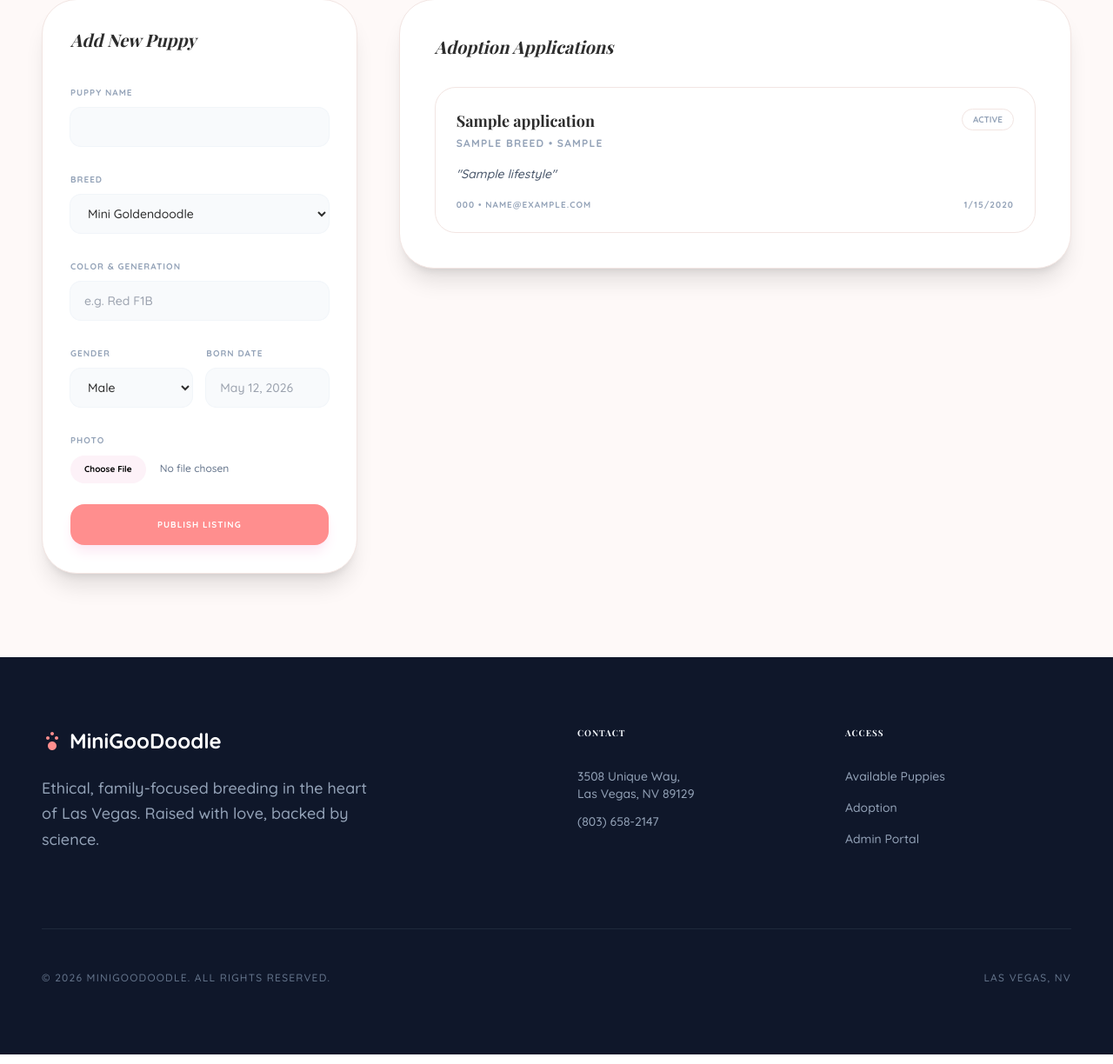
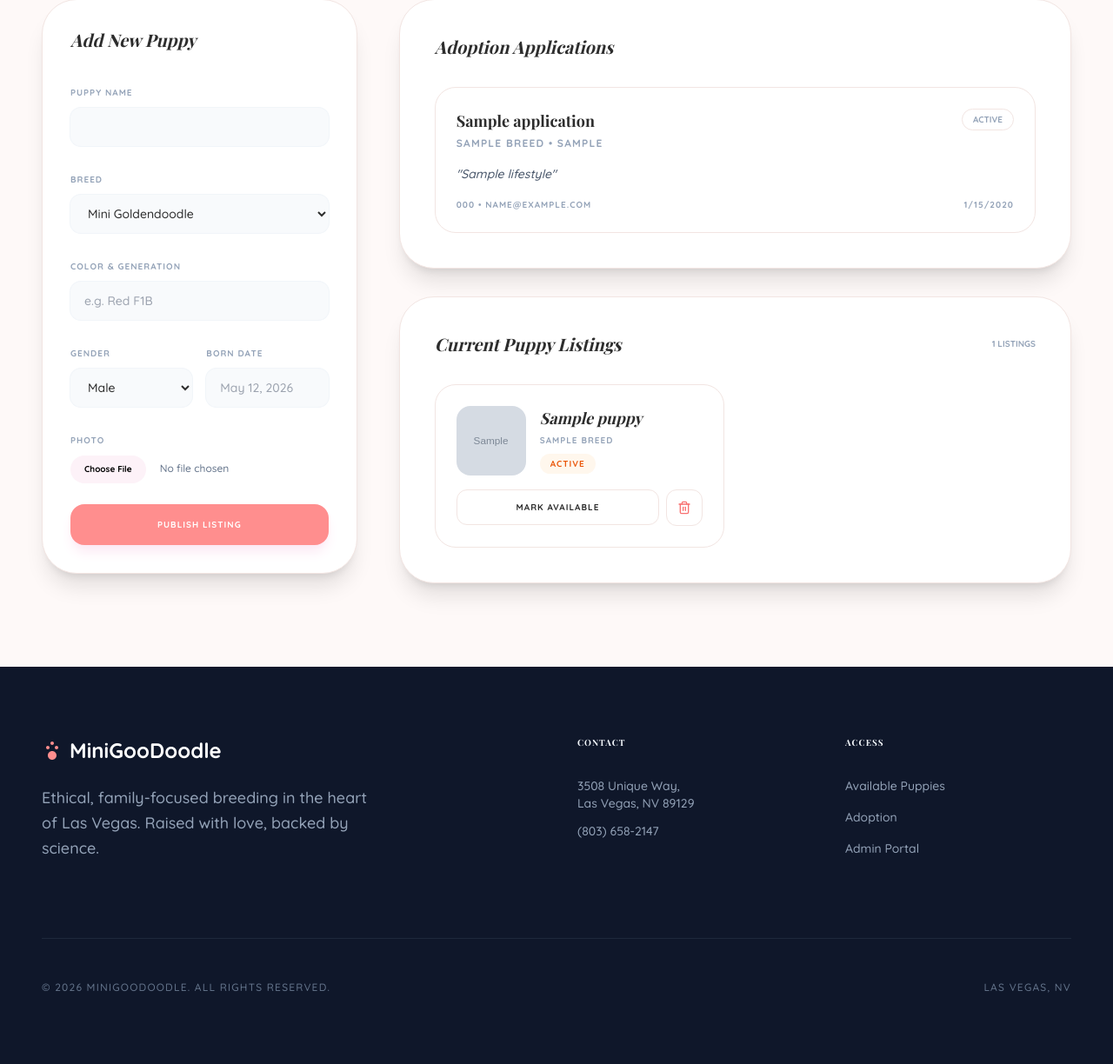
Before and after one commit to blaisegwanmbah-code/Pets, a Node server app: template views/admin/dashboard.ejs in a window 1280 px wide. Shown: the part 264-1488 px from the top of the page at 87% size. Run offline with Node 20, Linux system fonts and the light colour scheme; the template is opened without the code that fills it: most values are stand-ins (such as "Sample title", 1, 10 or a date in 2020); grey boxes marked "Sample" are stand-in pictures; some libraries are stand-ins or nearby versions; some web fonts are replaced.

Commit message:
feat(admin): Add puppy management endpoints
Implement functionality to delete puppies and toggle their availability status from the admin dashboard. This includes adding new routes and updating the controller logic, as well as displaying these new management options in the dashboard view.

```diff
--- a/src/routes/adminRoutes.ts
+++ b/src/routes/adminRoutes.ts
@@ -12,5 +12,7 @@ router.get('/login', adminController.getLogin);
 router.post('/login', adminController.postLogin);
 router.get('/dashboard', adminController.getDashboard);
 router.post('/puppies/add', upload.single('image'), adminController.addPuppy);
+router.post('/puppies/delete/:id', adminController.deletePuppy);
+router.post('/puppies/status/:id', adminController.togglePuppyStatus);
 
 export default router;
--- a/views/admin/dashboard.ejs
+++ b/views/admin/dashboard.ejs
@@ -84,6 +84,49 @@
             <% } %>
           </div>
         </div>
+
+        <!-- Manage Puppy Listings -->
+        <div class="bg-white p-10 rounded-[40px] shadow-xl border border-art-border">
+          <div class="flex justify-between items-center mb-8">
+            <h2 class="text-xl font-bold italic">Current Puppy Listings</h2>
+            <span class="text-[10px] font-bold uppercase text-slate-400"><%= puppies ? puppies.length : 0 %> Listings</span>
+          </div>
+          <div class="grid sm:grid-cols-2 gap-6">
+            <% if (puppies && puppies.length > 0) { %>
+              <% puppies.forEach(puppy => { %>
+                <div class="p-6 rounded-3xl bg-art-bg border border-art-border hover:shadow-md transition flex flex-col justify-between">
+                  <div class="flex gap-4 items-start mb-4">
+                    <img src="<%= puppy.image %>" alt="<%= puppy.name %>" class="w-20 h-20 rounded-2xl object-cover ring-4 ring-white">
+                    <div>
+                      <h3 class="font-bold text-lg italic"><%= puppy.name %></h3>
+                      <p class="text-[10px] text-slate-400 font-bold uppercase tracking-widest mt-1"><%= puppy.breed %></p>
+                      <span class="inline-block mt-2 px-3 py-1 rounded-full text-[10px] font-bold uppercase tracking-widest <%= puppy.status === 'Available' ? 'bg-green-50 text-green-600' : 'bg-orange-50 text-orange-600' %>">
+                        <%= puppy.status %>
+                      </span>
+                    </div>
+                  </div>
+
+                  <div class="flex gap-2">
+                    <form action="/admin/puppies/status/<%= puppy.id %>" method="POST" class="flex-1">
+                      <button type="submit" class="w-full text-center px-4 py-3 bg-white border border-art-border rounded-xl text-[10px] font-bold uppercase tracking-widest hover:bg-slate-50 transition">
+                        <%= puppy.status === 'Available' ? 'Mark Reserved' : 'Mark Available' %>
+                      </button>
+                    </form>
+                    <form action="/admin/puppies/delete/<%= puppy.id %>" method="POST" class="flex-none" onsubmit="return confirm('Delete this listing?')">
+                      <button type="submit" class="p-3 bg-white border border-art-border rounded-xl text-red-400 hover:bg-red-50 hover:text-red-600 transition">
+                        <svg xmlns="http://www.w3.org/2000/svg" width="16" height="16" viewBox="0 0 24 24" fill="none" stroke="currentColor" stroke-width="2" stroke-linecap="round" stroke-linejoin="round"><path d="M3 6h18"/><path d="M19 6v14c0 1-1 2-2 2H7c-1 0-2-1-2-2V6"/><path d="M8 6V4c0-1 1-2 2-2h4c1 0 2 1 2 2v2"/><line x1="10" y1="11" x2="10" y2="17"/><line x1="14" y1="11" x2="14" y2="17"/></svg>
+                      </button>
+                    </form>
+                  </div>
+                </div>
+              <% }) %>
+            <% } else { %>
+              <div class="col-span-full text-center py-12 bg-slate-50 rounded-3xl border-2 border-dashed border-slate-100">
+                <p class="text-slate-400 italic font-medium">No puppies listed yet.</p>
+              </div>
+            <% } %>
+          </div>
+        </div>
       </div>
     </div>
   </div>
```
Also changed, not shown: src/controllers/adminController.ts (+29 -0 lines).
